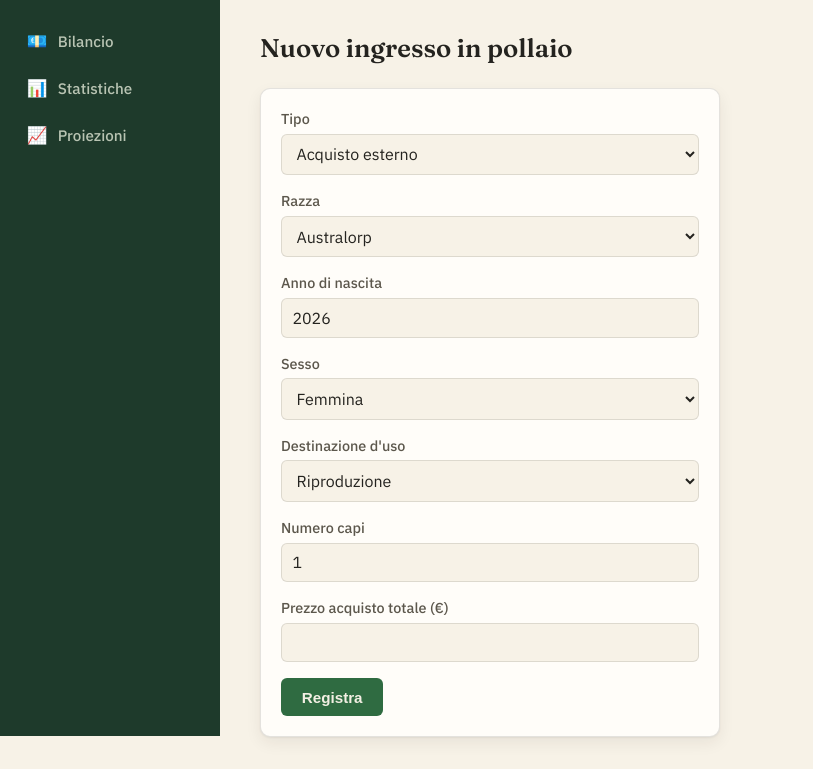
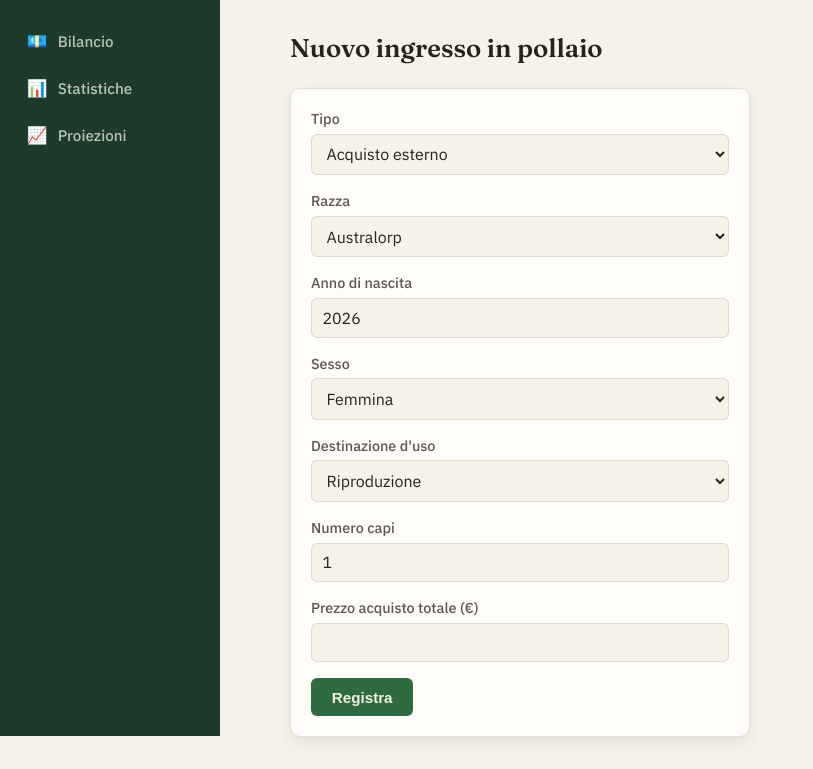
Before and after one commit to ncldlbn/pitedex, a Flask app: page /pollaio/nuovo in a window 1280 px wide. Shown: the part 64-833 px from the top of the page, without its empty margins (0-813 px from the left). Run offline with Flask 3, Linux system fonts and the light colour scheme; the visitor is signed in with stand-in values (Sample User, id 1); data comes from the database, SQL or seed files in the repository; data that the repository does not hold is empty.

Commit message:
Centra il contenuto di ogni pagina su schermi larghi
.content aveva solo padding, quindi si allargava a riempire tutto lo
spazio a destra della sidebar su monitor larghi. Aggiunta una
larghezza massima con margini automatici: il contenuto resta leggibile
e centrato invece di stiracchiarsi.

Co-Authored-By: Claude Sonnet 5 <noreply@anthropic.com>

```diff
--- a/static/style.css
+++ b/static/style.css
@@ -158,6 +158,8 @@ body {
 .content {
     flex: 1;
     width: 100%;
+    max-width: 1000px;
+    margin: 0 auto;
     padding: 2rem 2.5rem;
 }
 
```
